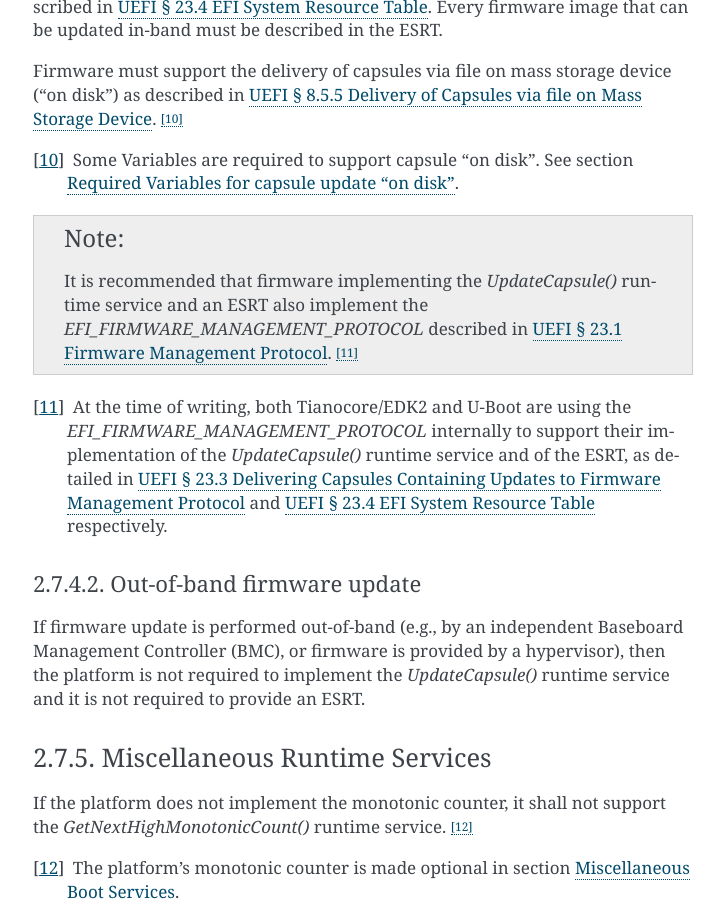
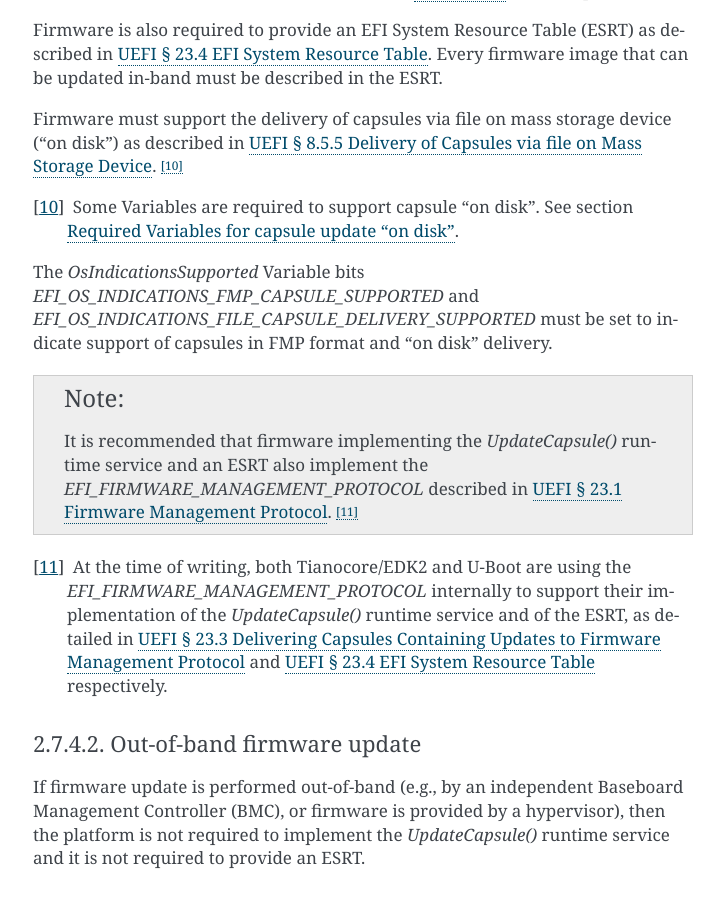
Before and after one commit to ARM-software/ebbr, a Sphinx documentation site: the page built from source/chapter2-uefi.rst, in a window 1280 px wide and 900 px high, scrolled down 13125 px. Shown: the whole window, without its empty margins (387-1111 px from the left). Built offline with Sphinx 7.4.7, drawn with Linux system fonts in a browser that asks for light colours; some of the changed text lies outside the part shown.

Commit message:
chapter2: require fmp and on-disk indications when supported
Require to set the FMP and "on disk" OsIndicationsSupported bits when
in-band firmware update is supported.

Signed-off-by: Vincent Stehlé <vincent.stehle@arm.com>

```diff
--- a/source/chapter2-uefi.rst
+++ b/source/chapter2-uefi.rst
@@ -206,6 +206,7 @@ Variables as found in :UEFI:`3.3`.
      - Method for OS to request features from firmware.
    * - `OsIndicationsSupported`
      - Variable for firmware to indicate which features can be enabled.
+       See section :ref:`section-in-band-fw-update` for additional requirements.
 
 .. _section-required-vars-for-on-disk:
 
@@ -652,6 +653,11 @@ Firmware must support the delivery of capsules via file on mass storage device
 .. [#VarNote] Some Variables are required to support capsule "on disk".
    See section :ref:`section-required-vars-for-on-disk`.
 
+The `OsIndicationsSupported` Variable bits
+`EFI_OS_INDICATIONS_FMP_CAPSULE_SUPPORTED` and
+`EFI_OS_INDICATIONS_FILE_CAPSULE_DELIVERY_SUPPORTED` must be set to indicate
+support of capsules in FMP format and "on disk" delivery.
+
 .. note::
    It is recommended that firmware implementing the `UpdateCapsule()` runtime
    service and an ESRT also implement the `EFI_FIRMWARE_MANAGEMENT_PROTOCOL`
```
